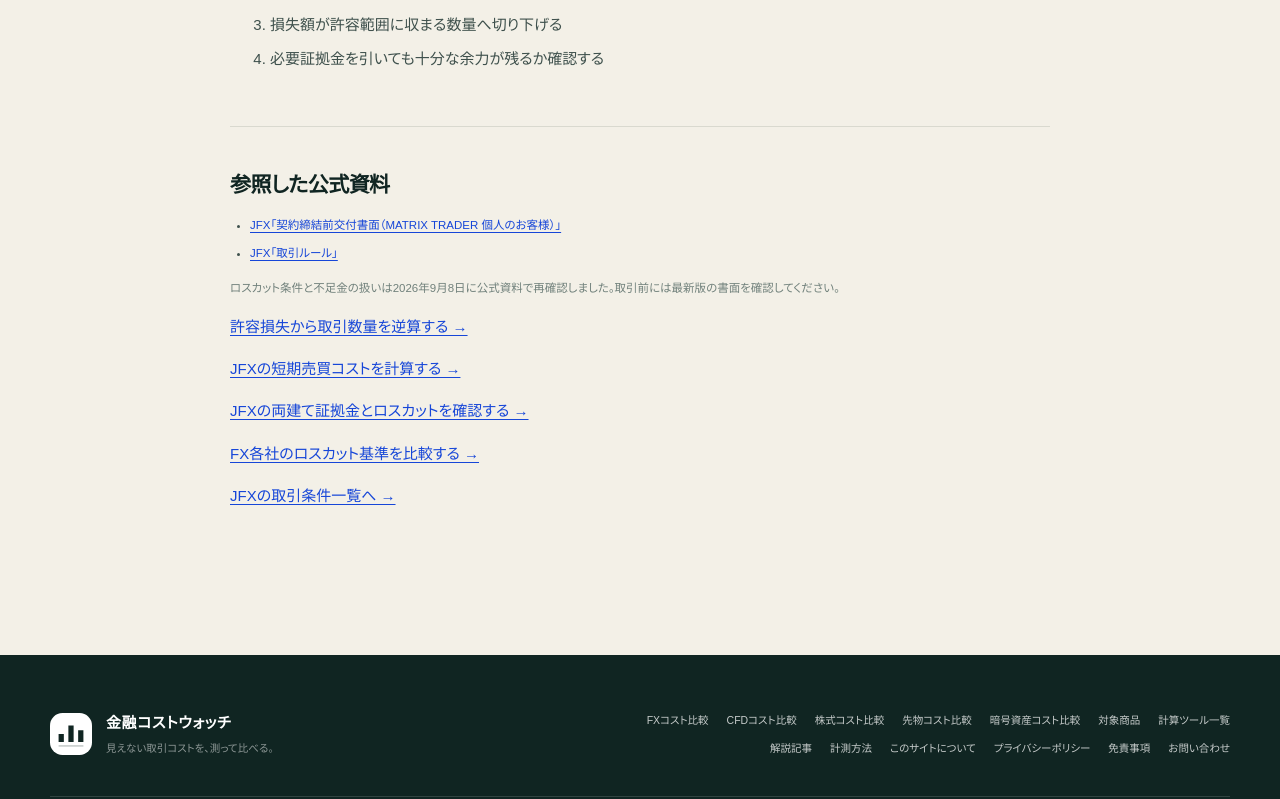
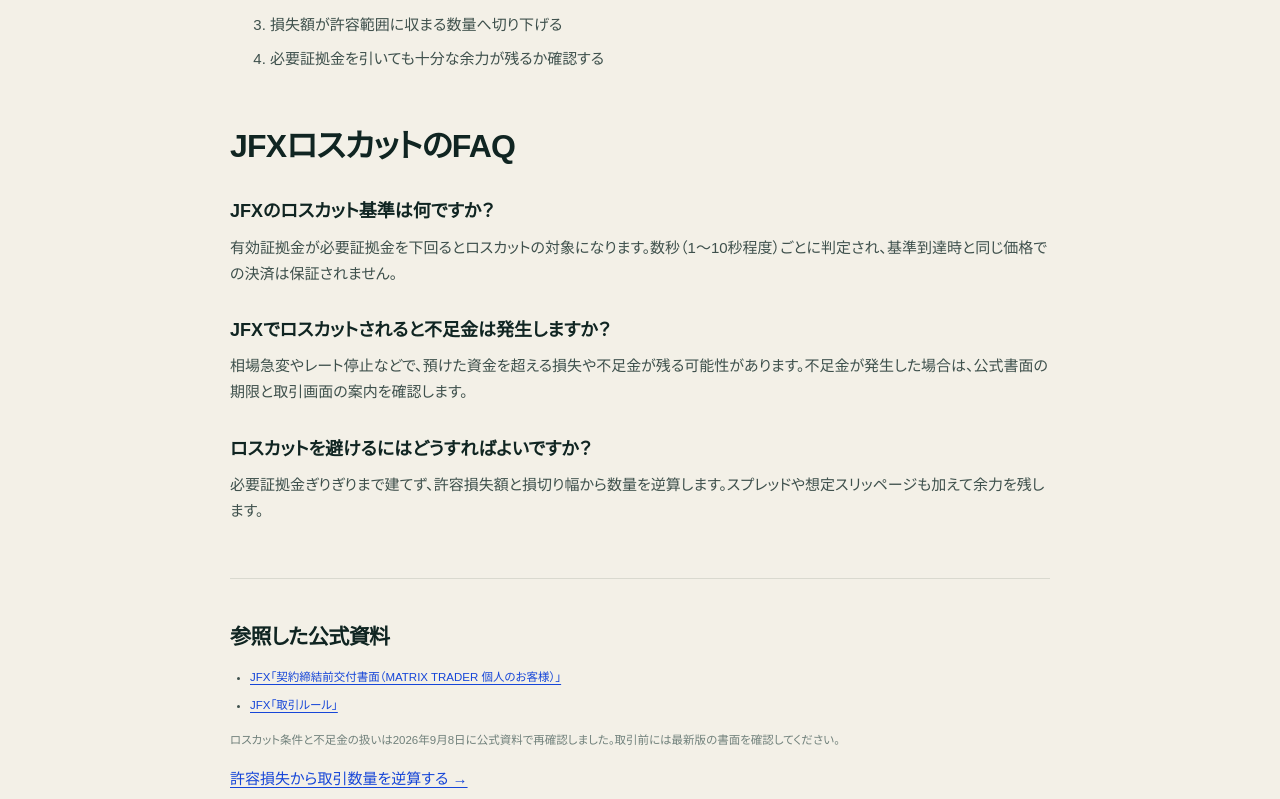
Before and after one commit to mrok18/hanbaijo, a Next.js app: page /articles/jfx-losscut-margin-shortage in a window 1280 px wide. Shown: the part 1561-2360 px from the top of the page. Built offline with nearby package versions, Linux system fonts and the light colour scheme.

Commit message:
seo: align jfx losscut article intent

```diff
--- a/app/articles/jfx-losscut-margin-shortage/page.tsx
+++ b/app/articles/jfx-losscut-margin-shortage/page.tsx
@@ -2,14 +2,29 @@
 
 export const metadata = {
   alternates: { canonical: '/articles/jfx-losscut-margin-shortage' },
-  title: 'JFXのロスカット基準は？有効証拠金・必要証拠金と不足金を整理',
-  description: 'JFX MATRIX TRADERのロスカット条件、判定間隔、決済順序、レート停止時の扱い、口座残高を超える損失と不足金の期限を公式書面から整理します。',
+  title: 'JFX ロスカット｜基準・不足金・判定時間を確認',
+  description: 'JFX MATRIX TRADERのロスカット基準、判定間隔、決済順序、レート停止時の扱い、不足金の期限を公式書面から整理します。',
 };
+
+const FAQS = [
+  {
+    question: 'JFXのロスカット基準は何ですか？',
+    answer: '有効証拠金が必要証拠金を下回るとロスカットの対象になります。数秒（1〜10秒程度）ごとに判定され、基準到達時と同じ価格での決済は保証されません。',
+  },
+  {
+    question: 'JFXでロスカットされると不足金は発生しますか？',
+    answer: '相場急変やレート停止などで、預けた資金を超える損失や不足金が残る可能性があります。不足金が発生した場合は、公式書面の期限と取引画面の案内を確認します。',
+  },
+  {
+    question: 'ロスカットを避けるにはどうすればよいですか？',
+    answer: '必要証拠金ぎりぎりまで建てず、許容損失額と損切り幅から数量を逆算します。スプレッドや想定スリッページも加えて余力を残します。',
+  },
+];
 
 export default function Page() {
   return <article>
     <p className="page-kicker">JFX / MARGIN CONTROL</p>
-    <h1>JFXのロスカット基準は？<br />不足金まで分けて確認</h1>
+    <h1>JFX ロスカット｜基準と不足金<br />判定時間・決済順序を確認</h1>
     <p className="lede">MATRIX TRADERでは、有効証拠金が必要証拠金を下回るとロスカットの対象になります。ただし、基準は損失上限でも決済価格の保証でもありません。判定から決済、不足金が残る場合までを順に整理します。</p>
 
     <h2>基準は「有効証拠金＜必要証拠金」</h2>
@@ -37,6 +52,14 @@
       <li>必要証拠金を引いても十分な余力が残るか確認する</li>
     </ol>
 
+    <h2>JFXロスカットのFAQ</h2>
+    {FAQS.map((faq) => (
+      <section key={faq.question}>
+        <h3>{faq.question}</h3>
+        <p>{faq.answer}</p>
+      </section>
+    ))}
+
     <section className="article-sources" aria-labelledby="sources"><h2 id="sources">参照した公式資料</h2><ul>
       <li><a href="https://www.jfx.co.jp/pdf/document.pdf" target="_blank" rel="noopener noreferrer">JFX「契約締結前交付書面（MATRIX TRADER 個人のお客様）」</a></li>
       <li><a href="https://www.jfx.co.jp/trading_rule/" target="_blank" rel="noopener noreferrer">JFX「取引ルール」</a></li>
```
